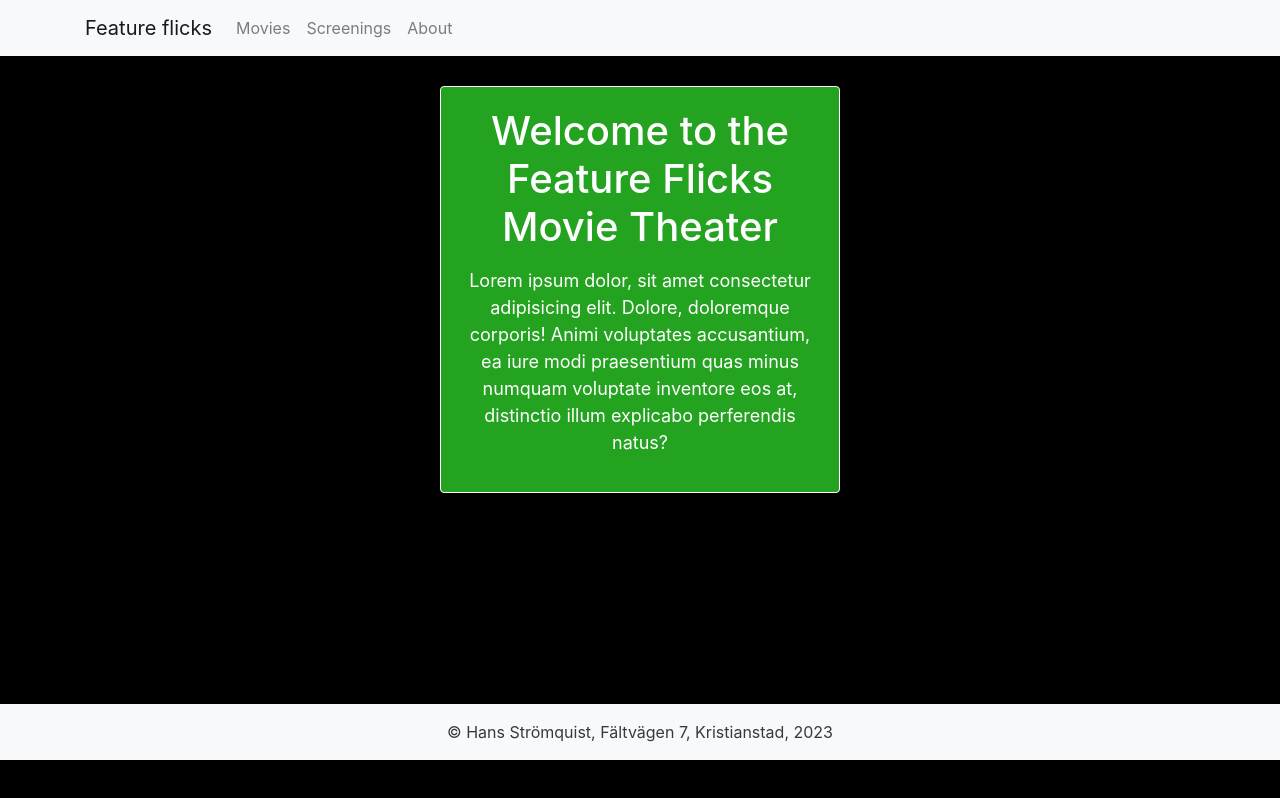
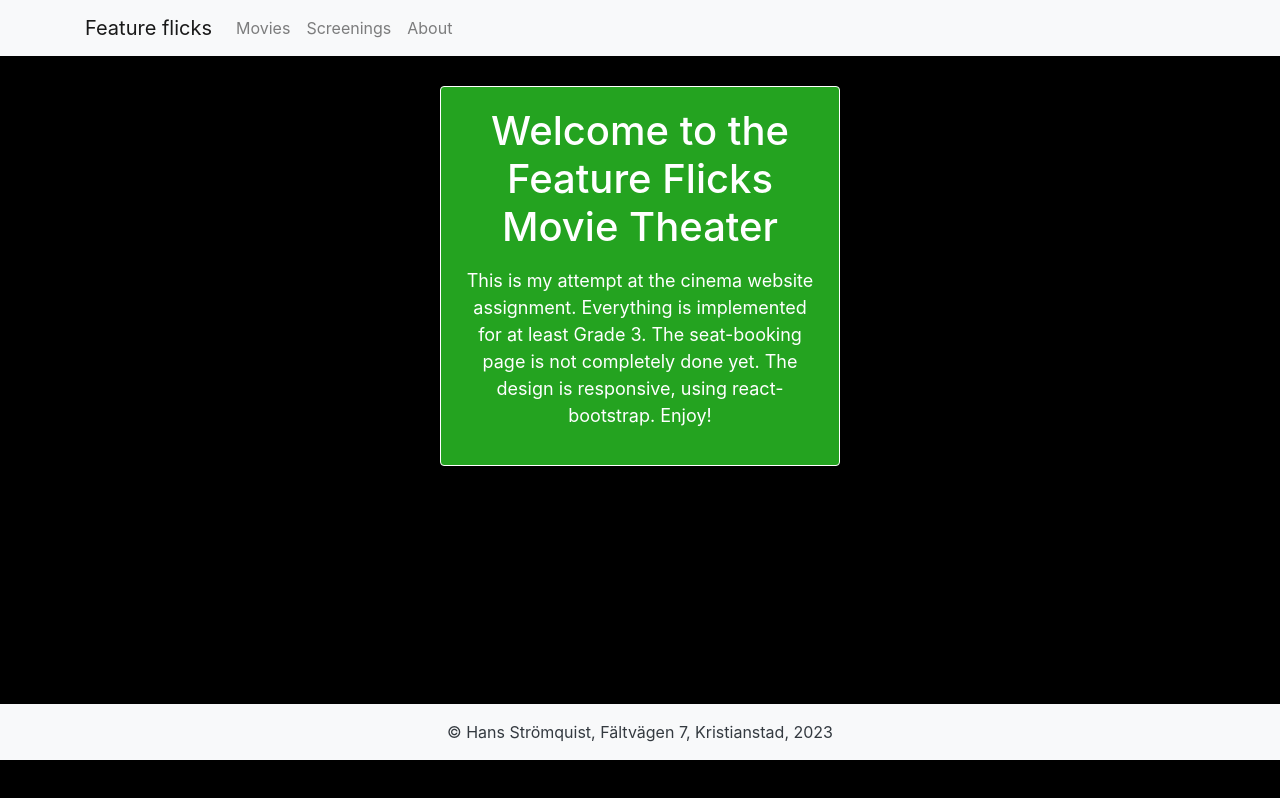
Before and after one commit to frittblas/featureflicks, a React (Vite) app: page / in a window 1280 px wide. Built offline with nearby package versions, Linux system fonts and the light colour scheme.

Commit message:
added welcome text

```diff
--- a/src/components/Welcome.jsx
+++ b/src/components/Welcome.jsx
@@ -5,9 +5,11 @@ export default function Welcome() {
     <div className="text-msg">
       <h1>Welcome to the Feature Flicks Movie Theater</h1>
       <p></p>
-      <p>Lorem ipsum dolor, sit amet consectetur adipisicing elit. Dolore, doloremque corporis!
-        Animi voluptates accusantium, ea iure modi praesentium quas minus numquam voluptate inventore
-        eos at, distinctio illum explicabo perferendis natus?</p>
+      <p>This is my attempt at the cinema website assignment. Everything is implemented for at least Grade 3.
+        The seat-booking page is not completely done yet.
+        The design is responsive, using react-bootstrap.
+        Enjoy!
+      </p>
 
     </div></>
   );
```
Also changed, not shown: 1 other file (tests, documents, lock files or other folders).
